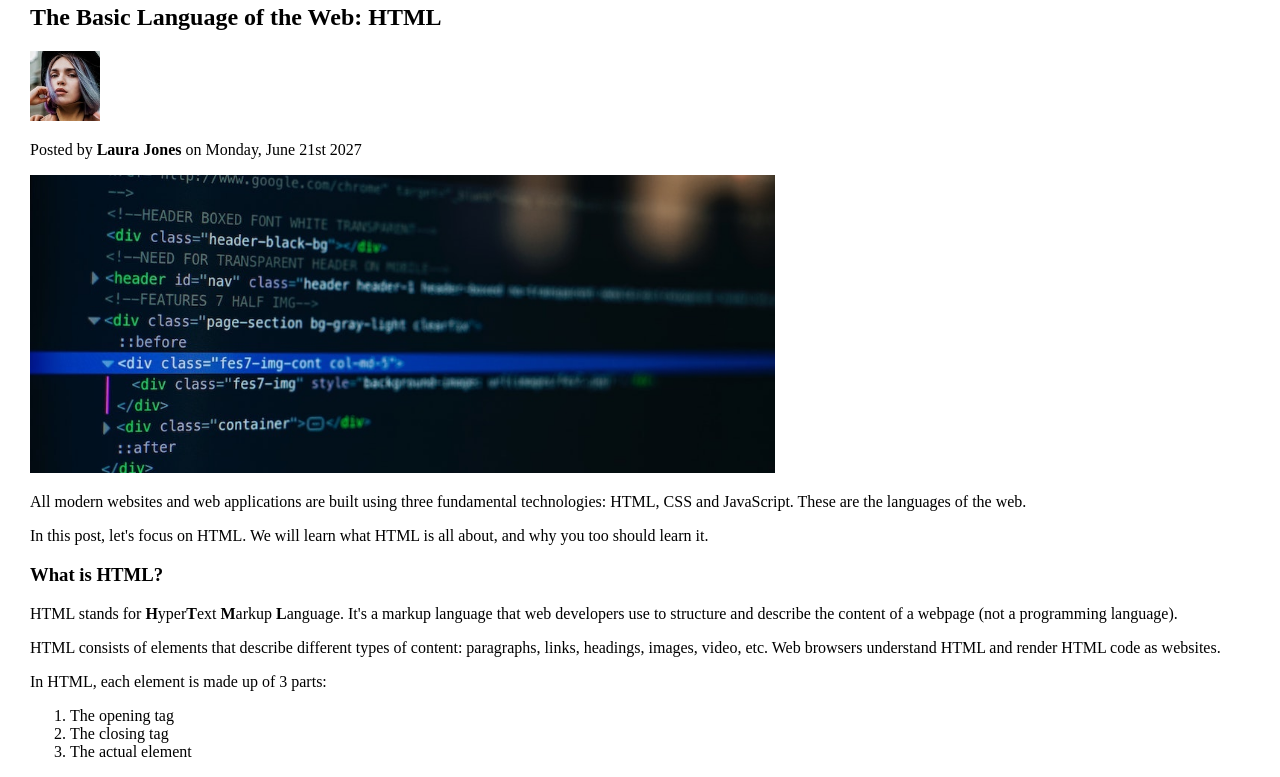
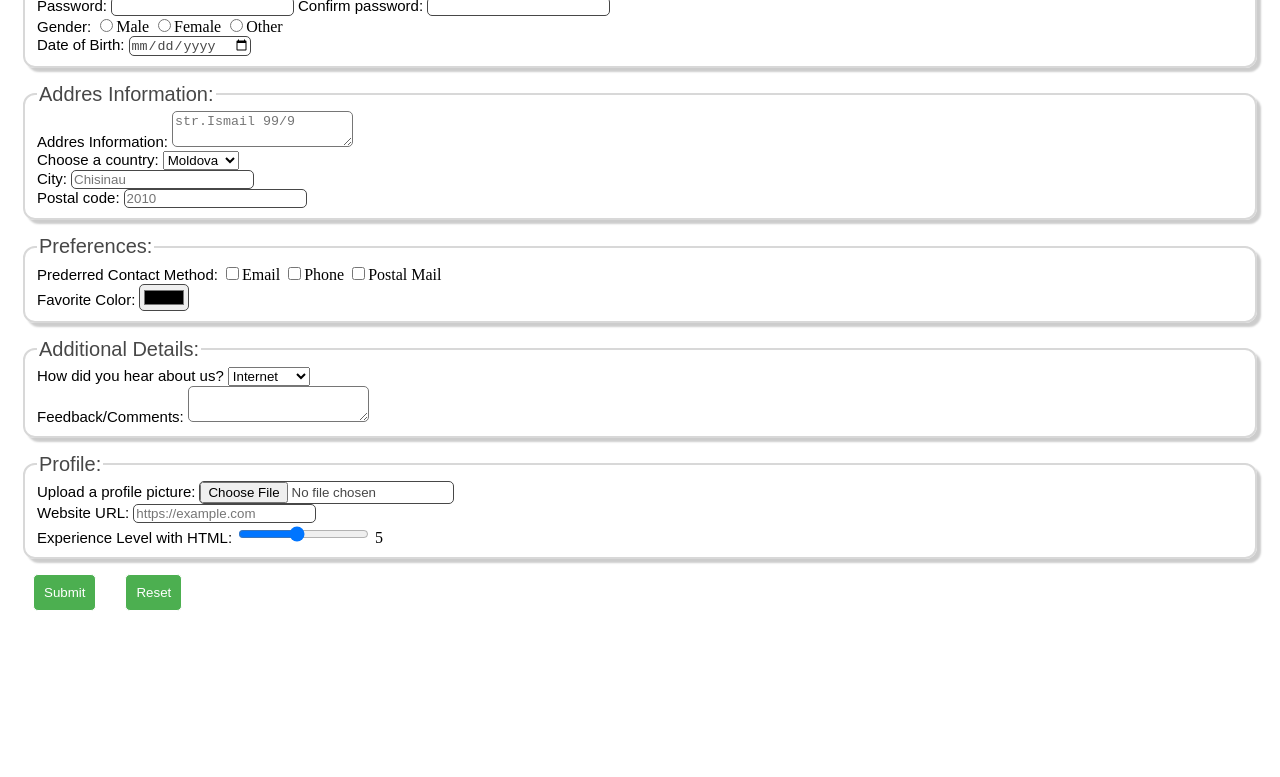
Before and after one commit to germanslivinski/Tekwill_FE_gr14, a plain HTML site: page index.html in a window 1280 px wide. Shown: the part 85-862 px from the top of the page. After the commit the page ends 800 px from the top, so only its background shows below. Drawn offline with Linux system fonts and the light colour scheme.

Commit message:
lesson 7 complete

```diff
--- /dev/null
+++ b/assets/style.css
@@ -0,0 +1,40 @@
+fieldset {
+    border: 2px solid rgb(216, 216, 216);
+    margin: 15px;
+    border-radius: 12px;
+    box-shadow: 4px 4px 2px rgba(0, 0, 0, 0.2);
+    }
+legend {
+     font-family: Arial, Helvetica, sans-serif;
+     font-size: 20px;
+     color: rgb(71, 71, 71);
+    }
+label {
+    font-family: Arial, Helvetica, sans-serif;
+    font-size: 15px;
+}
+textarea {
+    border-radius: 5px;
+}
+input {
+    border-radius: 5px;
+    border: 1px solid;
+    color: rgb(71, 71, 71);
+}
+input[type="submit"], input[type="reset"] {
+    border-radius: 5px;
+    background-color: #4CAF50;
+    color:rgb(255, 255, 255);
+    padding: 10px 10px;
+    margin-left: 25px;
+    text-align: center;
+    cursor: pointer;
+    transition: background-color 0.3s ease, transform 0.2s;
+}
+input[type="submit"]:hover, input[type="reset"]:hover {
+    background-color: #347737;
+    transform: translateY(-2px);
+}
+input[type="radio"] {
+    font-family: Arial, Helvetica, sans-serif;
+}
--- a/index.html
+++ b/index.html
@@ -3,61 +3,88 @@
 <head>
     <meta charset="UTF-8">
     <meta name="viewport" content="width=device-width, initial-scale=1.0">
-    <title>The Code Magazine</title>
+    <title>Personal info</title>
+    <link rel="stylesheet" href="assets/style.css">
 </head>
-<style>
-  body {
-    margin-left: 30px;
-    margin-top: 30px;
-  }
-</style>
 <body>
- <h1>📘 The Code Magazine</h1>
- <h2>The Basic Language of the Web: HTML</h2>
+    <form action="url_spre_server" method="post">
+        <fieldset>
 
- <img src="img/laura-jones.jpg" alt="Laura Jones" width="70" height="70">
+            <legend>Basic User Information:</legend>
+            <label for="fname">Full name:</label>
+            <input type="text" id="fname" name="fname" required placeholder="John Taker"><br>
+            <label for="email">Email:</label>
+            <input type="email" id="email" name="email" required placeholder="example@email.com"><br>
+            <label for="password">Password:</label>
+            <input type="password" id="password" name="password" required>
+            <label for="confirm_password">Confirm password:</label>
+            <input type="password" id="confirm_password" name="confirm_password" required><br>
+            <label for="gender">Gender:</label>
+            <input type="radio" name="gender" value="male">Male
+            <input type="radio" name="gender" value="female">Female
+            <input type="radio" name="gender" value="other">Other <br>
+            <label for="bday">Date of Birth:</label>
+            <input type="date" id="bday" name="bday">
 
-   <p>Posted by <strong>Laura Jones</strong> on Monday, June 21st 2027</p>
-   <img src="img/post-img.jpg" alt="div class" width="60%">
-       <div>
+        </fieldset>
 
-           <p>All modern websites and web applications are built using three fundamental technologies: HTML, CSS and JavaScript. These are the languages of the web.
-           </p>
+        <fieldset>
+            <legend>Addres Information:</legend>
+            <label for="addres">Addres Information:</label>
+            <textarea name="addres" id="addres" placeholder="str.Ismail 99/9"></textarea><br>
+            <label for="country">Choose a country:</label>
+              <select name="country" id="country">
+                <option value="Moldova">Moldova</option>
+                <option value="Romania">Romania</option>
+                <option value="Peru">Peru</option>
+                <option value="Japan">Japan</option>
+                <option value="Russia">Russia</option>
+                <option value="Belgium">Belgium</option>
+                <option value="Armenia">Armenia</option>
+              </select><br>
+            <label for="city">City:</label>
+            <input type="text" id="city" name="city" placeholder="Chisinau"><br>
+            <label for="postalcode">Postal code:</label>
+            <input type="number" id="postalcode" name="postalcode" placeholder="2010">
+        </fieldset>
+        <fieldset>
+            <legend>Preferences:</legend>
+            <label for="contact">Prederred Contact Method:</label>
+            <input type="checkbox" name="contact" value="email">Email
+            <input type="checkbox" name="contact" value="phone">Phone
+            <input type="checkbox" name="contact" value="postalmail">Postal Mail<br>
+            <label for="color">Favorite Color:</label>
+            <input type="color" id="color" name="color">
+        </fieldset>
+        <fieldset>
+            <legend>Additional Details:</legend>
+            <label for="how_did_you_about_us">How did you hear about us?</label>
+            <select name="variant" id="how_did_you_about_us">
+                <option value="internet">Internet</option>
+                <option value="facebook">Facebook</option>
+                <option value="instagram">Instagram</option>
+                <option value="tik_tok">Tik-Tok</option>
+                <option value="twitter">Twitter(X)</option>
+                <option value="linedin">LindeIn</option>
+                <option value="other">Other</option>
+            </select><br>
+            <label for="feedback_comments">Feedback/Comments:</label>
+            <textarea name="feedback_comments" id="feedback_comments"></textarea>
+        </fieldset>
+        <fieldset>
+            <legend>Profile:</legend>
+                <label for="image">Upload a profile picture:</label>
+                <input type="file" id="image" name="image" accept=".png"><br>
+                <label for="website">Website URL:</label>
+                <input type="url" id="website" name="website" placeholder="https://example.com"><br>
+                <label for="experience">Experience Level with HTML:</label>
+                <input type="range" id="experience" name="experience" min="1" max="10" value="5" oninput="displayValue.value=experience.value">
+                <output id="displayValue">5</output><br>
+        </fieldset>
 
-           <p>In this post, let's focus on HTML. We will learn what HTML is all about,
-            and why you too should learn it.
-           </p>
+        <input type="submit">
+        <input type="reset">
+    </form>
 
-      <h3>What is HTML?</h3>
-
-      <p>HTML stands for <b>H</b>yper<b>T</b>ext <b>M</b>arkup <b>L</b>anguage. It's a markup language that web developers use
-        to structure and describe the content of a webpage (not a programming language).
-      </p>
-
-       <p>HTML consists of elements that describe different types of content:
-     paragraphs, links, headings, images, video, etc. Web browsers understand HTML and render HTML code as
-    websites.
-      </p>
-
-      <p>In HTML, each element is made up of 3 parts:</p>
-        <ol>
-          <li>The opening tag</li>
-          <li>The closing tag</li>
-          <li>The actual element</li>
-        </ol>
-
-      <h3>Why should you learn HTML?</h3>
-
-       <p>There are countless reasons for learning the fundamental language of the web. Here are 5 of them: </p>
-        <ul>
-          <li>To be able to use the fundamental web dev language</li>
-          <li>To hand-craft beautiful websites instead of relying on tools like Worpress or Wix</li>
-          <li>To build web applications</li>
-          <li>To impress friends</li>
-          <li>To have fun 😃</li>
-        </ul>
-
-    <p><em>Hopefully you learned something new here. See you next time!</em></p>
-    </div>
 </body>
 </html>
```
Also changed, not shown: img/laura-jones.jpg (deleted), img/post-img.jpg (deleted), 2 other files.
